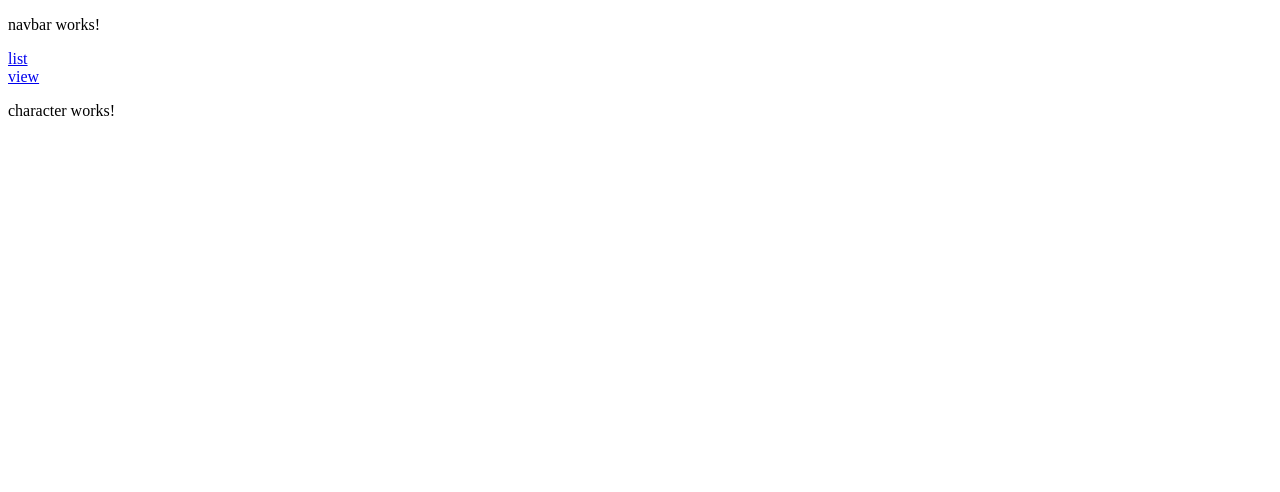
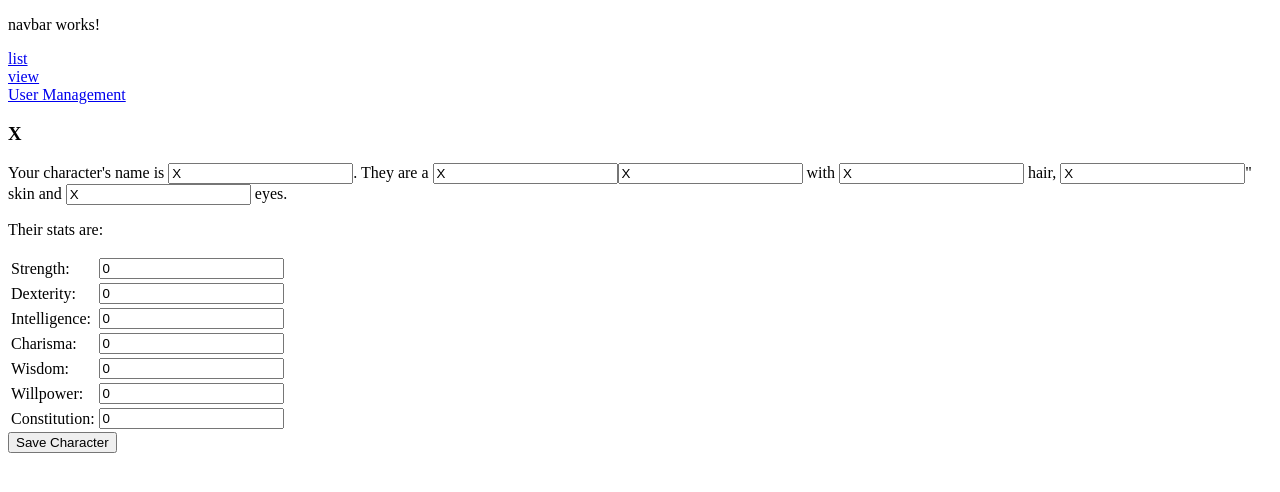
Before and after one commit to GormTheWyrm/Hackathon-character-creator-client, an Angular app: page /view in a window 1280 px wide. Shown: the top 492 px of the page. Built offline with nearby package versions, Linux system fonts and the light colour scheme.

Commit message:
filled out description via character component. added login and user components

```diff
--- a/src/app/Hero.ts
+++ b/src/app/Hero.ts
@@ -14,7 +14,7 @@ export interface Hero{
     gender:string,
     hairColor: string,
     eyeColor: string,
-    SKinTone:string
+    skinTone:string
 
 
 }
--- a/src/app/app-routing.module.ts
+++ b/src/app/app-routing.module.ts
@@ -2,10 +2,13 @@ import { NgModule } from '@angular/core';
 import { RouterModule, Routes } from '@angular/router';
 import { CharacterListComponent } from './character-list/character-list.component';
 import { CharacterComponent } from './character/character.component';
+import { LoginComponent } from './login/login.component';
+import { UserComponent } from './user/user.component';
 
 const routes: Routes = [
     {path: 'view', component: CharacterComponent},
     {path: 'list', component: CharacterListComponent},
+    {path: '', component: UserComponent},
     {path: '*', component: CharacterListComponent}
 
 ];
--- a/src/app/character/character.component.html
+++ b/src/app/character/character.component.html
@@ -1 +1,75 @@
-<p>character works!</p>
+<h3>{{hero.name}}</h3>
+<p>
+    Your character's name is <input type="text" [(ngModel)]="hero.name">.
+    They are a <input type="text" [(ngModel)]="hero.gender">
+    <input type="text" [(ngModel)]="hero.race"> with
+    <input type="text" [(ngModel)]="hero.hairColor"> hair,
+    <input type="text" [(ngModel)]="hero.skinTone">" skin and
+    <input type="text" [(ngModel)]="hero.eyeColor"> eyes.
+</p>
+<p>
+    Their stats are:
+</p>
+<table>
+    <tr>
+        <td>
+            Strength:
+        </td>
+        <td>
+<input type="number" [(ngModel)]="hero.strength">
+        </td>
+    </tr>
+    <tr>
+        <td>
+            Dexterity:
+        </td>
+        <td>
+<input type="number" [(ngModel)]="hero.dexterity">
+        </td>
+    </tr>
+    <tr>
+        <td>
+            Intelligence:
+        </td>
+        <td>
+<input type="number" [(ngModel)]="hero.intelligence">
+        </td>
+    </tr>
+    <tr>
+        <td>
+            Charisma:
+        </td>
+        <td>
+<input type="number" [(ngModel)]="hero.charisma">
+        </td>
+    </tr>
+    <tr>
+        <td>
+            Wisdom:
+        </td>
+        <td>
+<input type="number" [(ngModel)]="hero.wisdom">
+        </td>
+    </tr>
+    <tr>
+        <td>
+            Willpower:
+        </td>
+        <td>
+<input type="number" [(ngModel)]="hero.willpower">
+        </td>
+    </tr>
+    <tr>
+        <td>
+            Constitution:
+        </td>
+        <td>
+<input type="number" [(ngModel)]="hero.constitution">
+        </td>
+    </tr>
+</table>
+
+<button>Save Character</button>
+<!-- change styles dynamically when input to any of those inputs -->
+<!-- there is a way to change input width to be attribute name.length+x ...
+    I'm thinking dynamically changing the width of inputs to be slightly larger than needed -->
--- a/src/app/character/character.component.ts
+++ b/src/app/character/character.component.ts
@@ -1,4 +1,6 @@
 import { Component, OnInit } from '@angular/core';
+import { ApiService } from '../api.service';
+import { Hero } from '../Hero';
 
 @Component({
   selector: 'app-character',
@@ -6,8 +8,29 @@ import { Component, OnInit } from '@angular/core';
   styleUrls: ['./character.component.css']
 })
 export class CharacterComponent implements OnInit {
+  //@Input()
+hero:Hero = {
 
-  constructor() { }
+  classType: "X",
+  strength: 0,
+  dexterity: 0,
+  intelligence: 0,
+  charisma: 0,
+  wisdom: 0,
+  willpower: 0,
+  constitution: 0,
+  name: "X",
+  race: "X",
+  gender: "X",
+  hairColor: "X",
+  eyeColor: "X",
+  skinTone: "X",
+}
+isSaved: boolean = false; //we want this to change to false when user changes data
+// and change to true when http request works...
+
+
+  constructor(private apiService: ApiService) { }
 
   ngOnInit(): void {
   }
--- /dev/null
+++ b/src/app/login/login.component.html
@@ -0,0 +1 @@
+<p>login works!</p>
--- /dev/null
+++ b/src/app/login/login.component.ts
@@ -0,0 +1,15 @@
+import { Component, OnInit } from '@angular/core';
+
+@Component({
+  selector: 'app-login',
+  templateUrl: './login.component.html',
+  styleUrls: ['./login.component.css']
+})
+export class LoginComponent implements OnInit {
+
+  constructor() { }
+
+  ngOnInit(): void {
+  }
+
+}
--- a/src/app/navbar/navbar.component.html
+++ b/src/app/navbar/navbar.component.html
@@ -2,7 +2,12 @@
 
 <nav>
   <a routerLink="list">list</a>
+  <br>
+  <a routerLink="view">view</a>
+  <br>
+<a routerLink="">User Management</a>
 </nav>
-<a routerLink="view">view</a>
+
+
 
 <!-- oops, nto working yet -->
--- /dev/null
+++ b/src/app/user/user.component.html
@@ -0,0 +1 @@
+<p>user works!</p>
--- /dev/null
+++ b/src/app/user/user.component.ts
@@ -0,0 +1,15 @@
+import { Component, OnInit } from '@angular/core';
+
+@Component({
+  selector: 'app-user',
+  templateUrl: './user.component.html',
+  styleUrls: ['./user.component.css']
+})
+export class UserComponent implements OnInit {
+
+  constructor() { }
+
+  ngOnInit(): void {
+  }
+
+}
```
Also changed, not shown: src/app/app.module.ts (+7 -1 lines), src/app/login/login.component.css (added), src/app/user/user.component.css (added), 2 other files (tests, documents, lock files or other folders).
